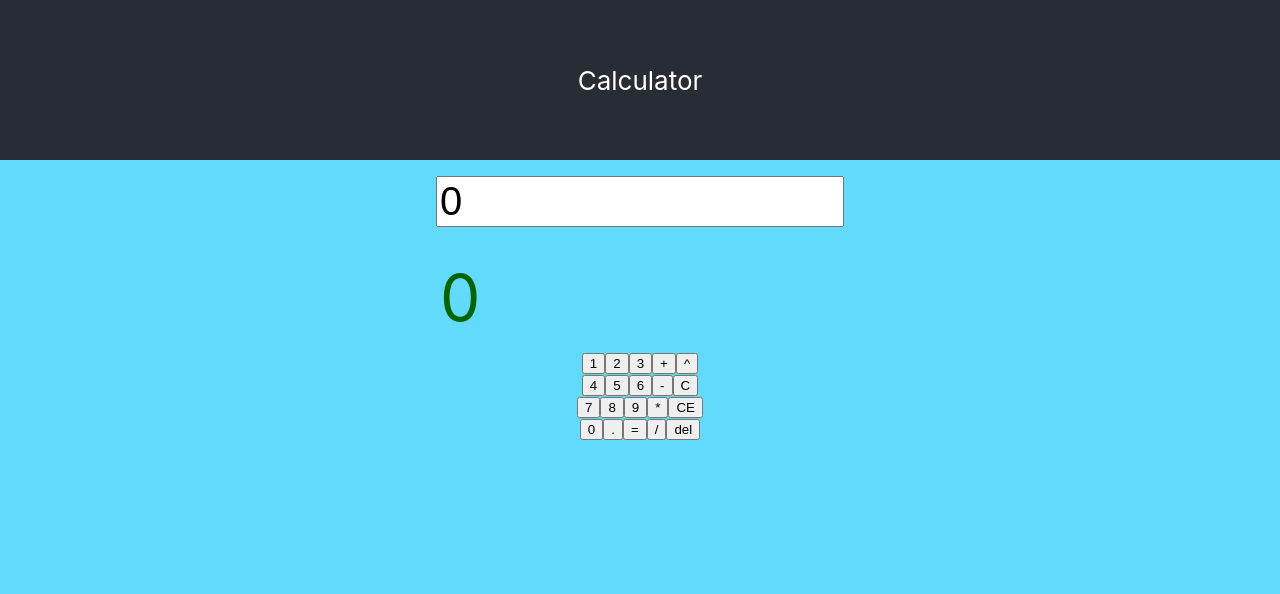
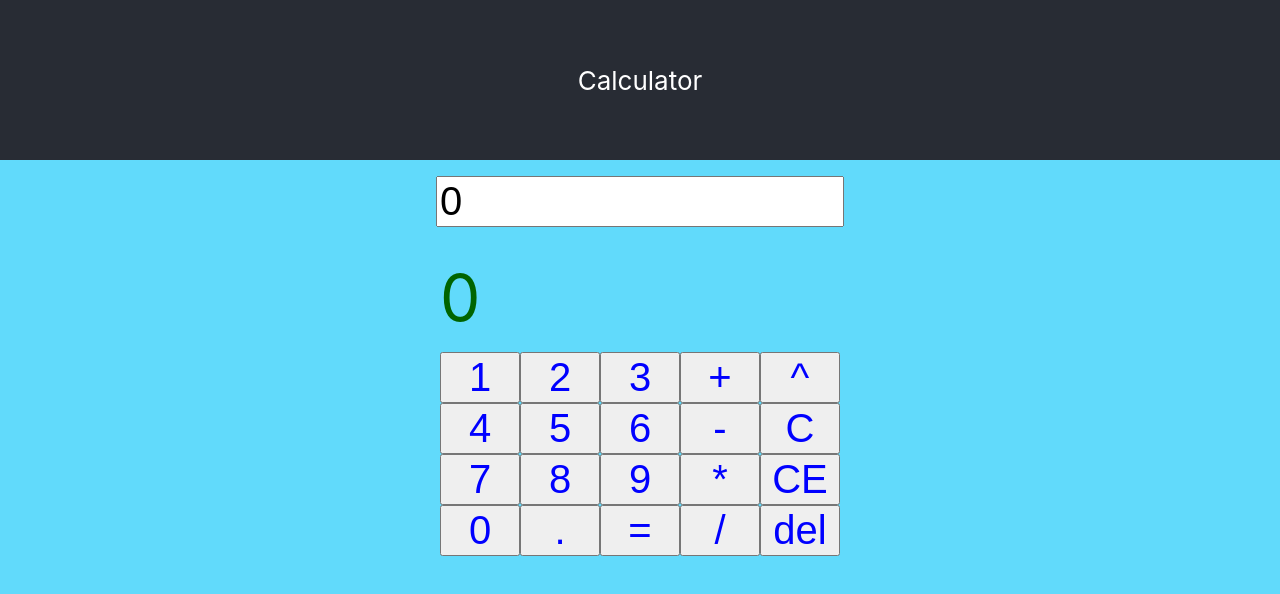
Before and after one commit to kaveh-bazugir/ReactCalculatorApp, a React (Create React App) app: page / in a window 1280 px wide. Shown: the top 594 px of the page. Built offline with nearby package versions, Linux system fonts and the light colour scheme.

Commit message:
style input,result and buttons

```diff
--- a/src/Calculator.jsx
+++ b/src/Calculator.jsx
@@ -156,9 +156,9 @@ const Calculator = () => {
         ]
     ];
 
-    calButtons.map((buttonRow) => {buttonRow.map(
+    /*calButtons.map((buttonRow) => {buttonRow.map(
         (calculatorButton) => calculatorButton.className = "calculatorbutton"
-    )});
+    )});*/
 
     return(
         <>
@@ -166,7 +166,7 @@ const Calculator = () => {
         <div className="calculatorResult">{myResult}</div>
         <div>
             {calButtons.map((buttonRow) => <div>{buttonRow.map(
-                (myButton) => <Btn label={myButton.label} onClick={myButton.onClick} className={myButton.className}/>
+                (myButton) => <Btn label={myButton.label} onClick={myButton.onClick} className="calculatorButton"/>
             )}</div>)}
         </div>
         </>
```
